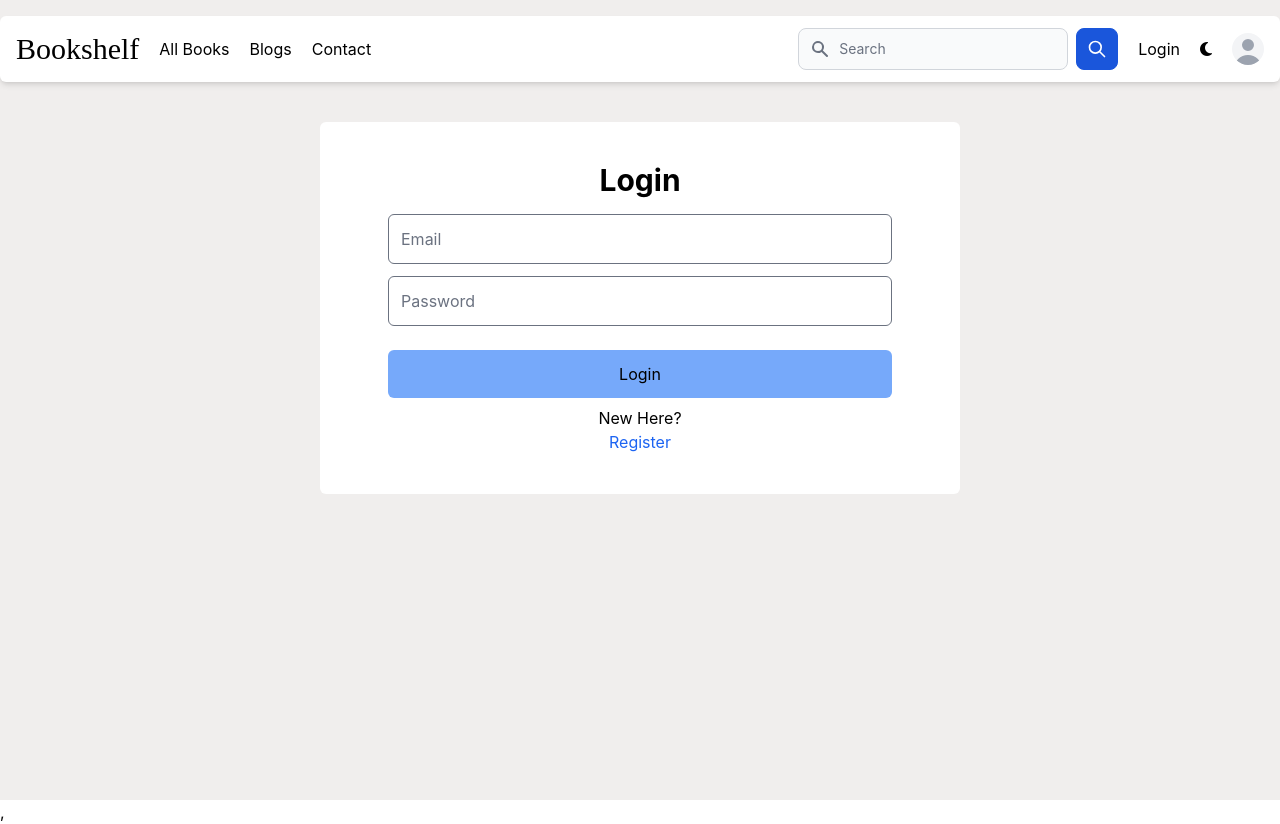
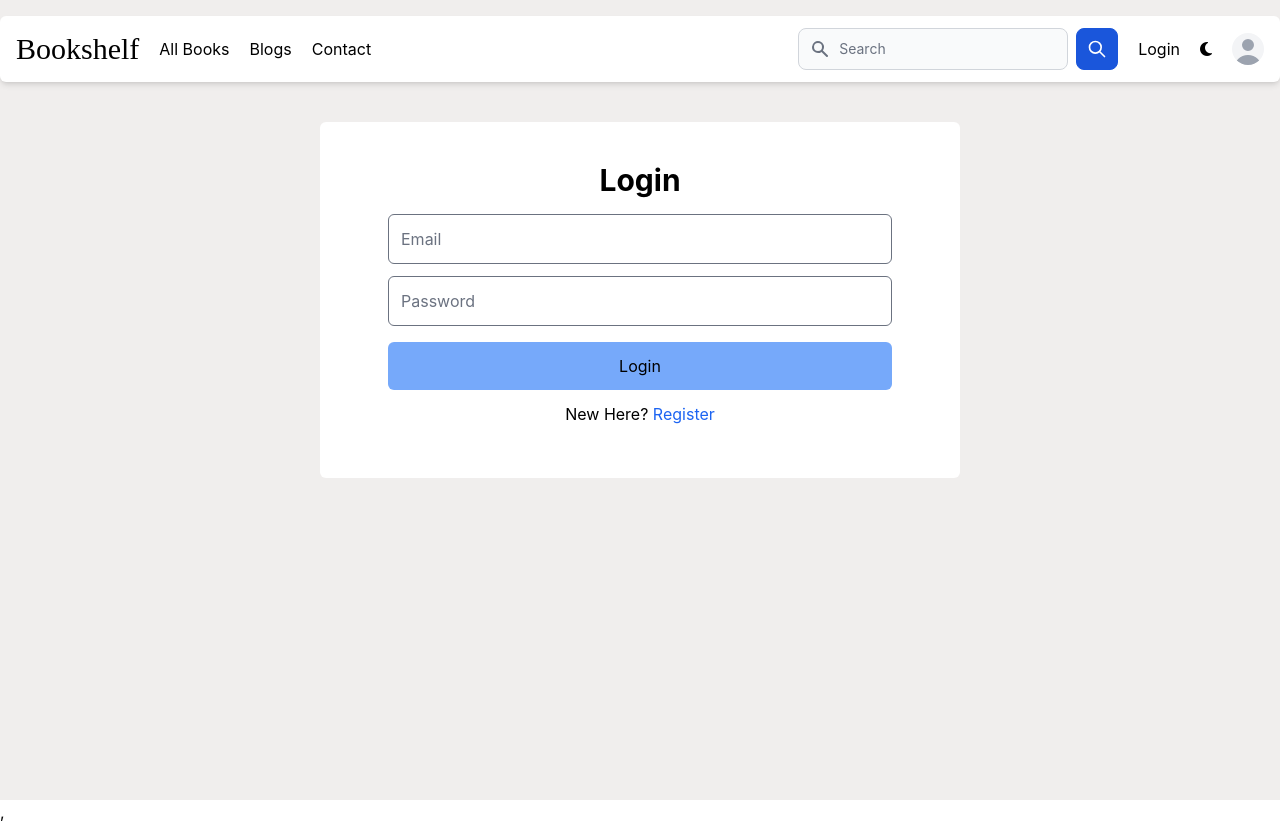
Before and after one commit to manojbastakoti/Bookshelf_frontend, a React (Vite) app: page /login in a window 1280 px wide. Built offline with nearby package versions, Linux system fonts and the light colour scheme; a web font is replaced by a local one.

Commit message:
Integrating login api with backend

```diff
--- a/src/pages/Login.jsx
+++ b/src/pages/Login.jsx
@@ -1,59 +1,104 @@
-import {useFormik } from 'formik';
-import { Link } from 'react-router-dom';
+// import {useFormik } from 'formik';
+import axios from 'axios';
+import { useState } from 'react';
+import {Link, useNavigate } from 'react-router-dom';
 
+const BASE_URL = "http://localhost:8000/user";
 const Login = () => {
-  const formik =useFormik({
-    initialValues:{
-      email:"",
-      password:"",
-    },
-    onSubmit:values=>{
-        console.log("form data",values);
-    },
-  })
-  // console.log('Form values',formik.values)
+  const [input, setInput] = useState({
+    name: "",
+    email: "",
+    password: "",
+  });
+
+  const navigate = useNavigate();
+  const [error, setError] = useState(null);
+
+  const loginUser = async (e) => {
+    e.preventDefault();
+
+    for (const key in input) {
+      if (input[key] === "") {
+        setError("All fields are required!");
+        return false;
+      }
+    }
+    try {
+      const response = await axios({
+        method: "post",
+        url: BASE_URL + "/login",
+        data: input,
+        withCredentials:true,
+      });
+      // actions.setSubmitting(false);
+      console.log(response);
+      const data = response.data;
+      if (!data.success) {
+        setError(data.message);
+        return false;
+      }
+
+      // actions.resetForm();
+      navigate("/blogs");
+
+    } catch (error) {
+      console.log(error)
+    }
+
+  };
+
   return (
-    <form className="p-10 max-w-screen-sm mt-10 mx-auto bg-white  rounded-md dark:bg-[#252525] "onSubmit={formik.handleSubmit}>
+    <form className="p-10 max-w-screen-sm mt-10 mx-auto bg-white  rounded-md dark:bg-[#252525] " onSubmit={loginUser}>
       <h1 className="text-3xl font-bold mb-4 text-center dark:text-white">
         Login
       </h1>
       <input
-      className="block w-[90%] mx-auto px-3 py-3 rounded-md outline-none mb-3 dark:bg-gray-700"
+        className="block w-[90%] mx-auto px-3 py-3 rounded-md outline-none mb-3 dark:bg-gray-700 dark:text-white"
         name="email"
         type="text"
         placeholder="Email"
-      onChange={formik.handleChange}
-      value={formik.values.email}
+        value={input.email}
+        onChange={(e) =>
+          setInput((prev) => ({
+            email: e.target.value,
+            password: prev.password,
+          }))
+        }
       />
       <input
-      className="block w-[90%] mx-auto px-3 py-3 rounded-md outline-none mb-3  dark:bg-gray-700 "
+        className="block w-[90%] mx-auto px-3 py-3 rounded-md outline-none mb-3 dark:bg-gray-700 dark:text-white"
         name="password"
         type="text"
         placeholder="Password"
-      onChange={formik.handleChange}
-      value={formik.values.password}
+        value={input.password}
+        onChange={(e) =>
+          setInput((prev) => ({
+            email: prev.email,
+            password:e.target.value,
+          }))
+        }
       />
-    {/* <div className="error-box">
-      <p className="text-red-500 font-semibold text-sm">
+      <div className="error-box">
+        <p className="text-red-500 font-semibold text-sm md:px-7 px-4">
           {error ? error : ""}
         </p>
-    </div> */}
+      </div>
       <div className="grid place-items-center">
         <button
           type="submit"
-        className="block w-[90%] mt-3 mx-auto px-3 py-3 rounded-md bg-blue-400 hover:bg-blue-500 hover:font-semibold "
+          className="block w-[90%] mt-1 mx-auto px-3 py-3 rounded-md bg-blue-400 hover:bg-blue-500 hover:font-semibold dark:text-white"
         >
           Login
         </button>
-    </div>
-    <p className="text-md grid place-items-center mt-2">
+        <p className=" dark:text-white mt-3 mb-3">
           New Here?{" "}
           <Link to="/register">
             <span className="text-blue-600">Register</span>
           </Link>
         </p>
+      </div>
     </form>
-  )
-}
+  );
+};
 
 export default Login
--- a/src/pages/Register.jsx
+++ b/src/pages/Register.jsx
@@ -3,6 +3,7 @@ import {useFormik } from "formik";
 import * as Yup from 'yup';
 import axios from "axios";
 import {Link, useNavigate} from "react-router-dom"
+import { useState } from "react";
 
 const BASE_URL="http://localhost:8000/user"
 
@@ -23,6 +24,8 @@ const validationSchema= Yup.object({
 
 
 const Register = () => {
+  const [error, setError] = useState(null);
+
   const navigate= useNavigate();
   const onSubmit = async(values,actions) => {
     let formContent =Object.assign({},values)
@@ -37,6 +40,12 @@ const Register = () => {
 
     actions.setSubmitting(false);
     console.log(response);
+
+    const data = response.data;
+    if (!data.success) {
+      setError(data.message);
+      return false;
+    }
 
     actions.resetForm();
     navigate("/login");
@@ -114,11 +123,11 @@ const Register = () => {
         ) : null}
       </div>
 
-      {/* <div className="error-box">
+      <div className="error-box md:px-7 px-4">
       <p className="text-red-500 font-semibold text-sm">
         {error ? error : ""}
       </p>
-    </div> */}
+    </div>
       <div className="grid place-items-center">
         <button
           type="submit"
```
Lines whose indentation alone changed are shown as unchanged.
